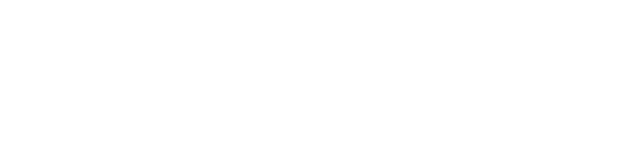
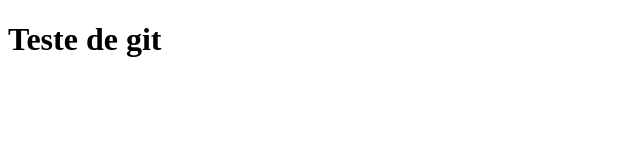
Before and after one commit to marinafl98/AulaMiqueias2603, a plain HTML site: page index.html in a window 1280 px wide. Shown: the whole page, without its empty margins (0-640 px from the left). Drawn offline with Linux system fonts and the light colour scheme.

Commit message:
Adicionando titulo

```diff
--- a/index.html
+++ b/index.html
@@ -6,6 +6,6 @@
     <title>Aula Miqueias 26/03</title>
 </head>
 <body>
-
+    <h1>Teste de git</h1>
 </body>
 </html>
```
